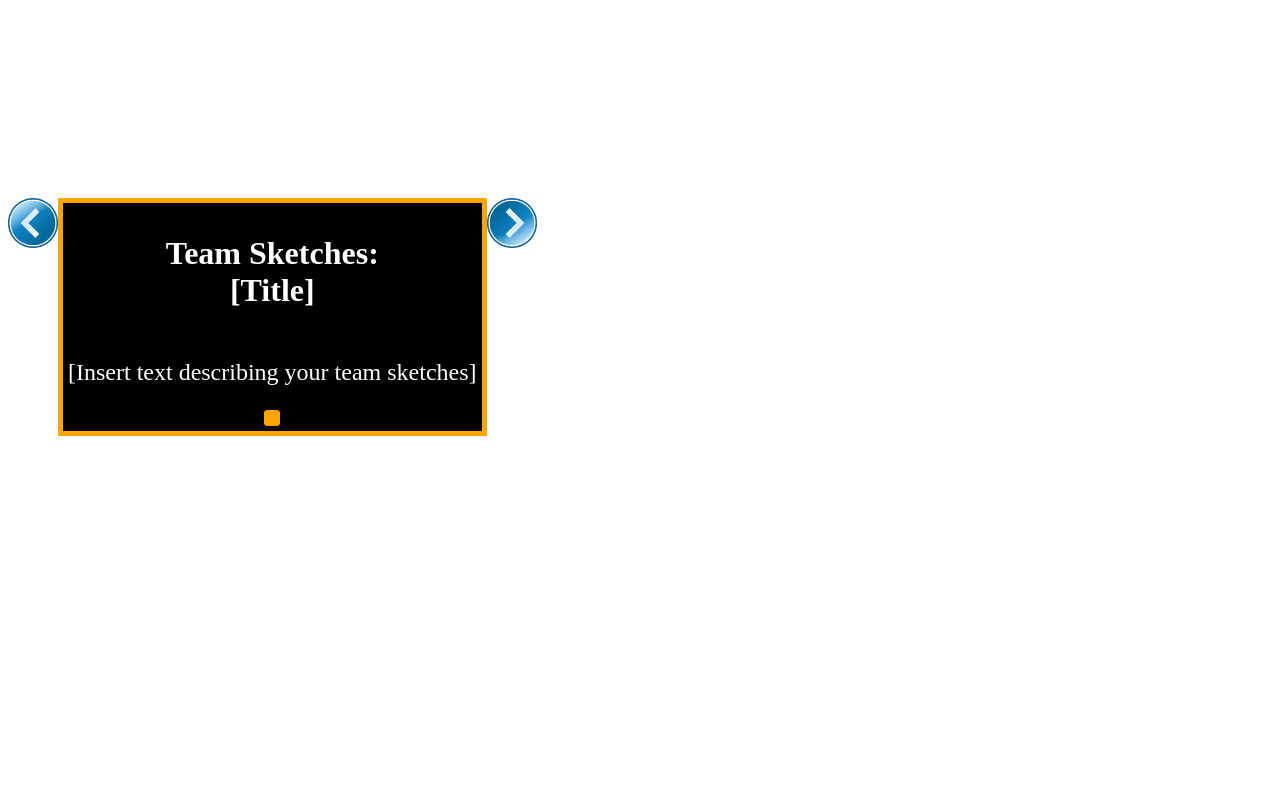
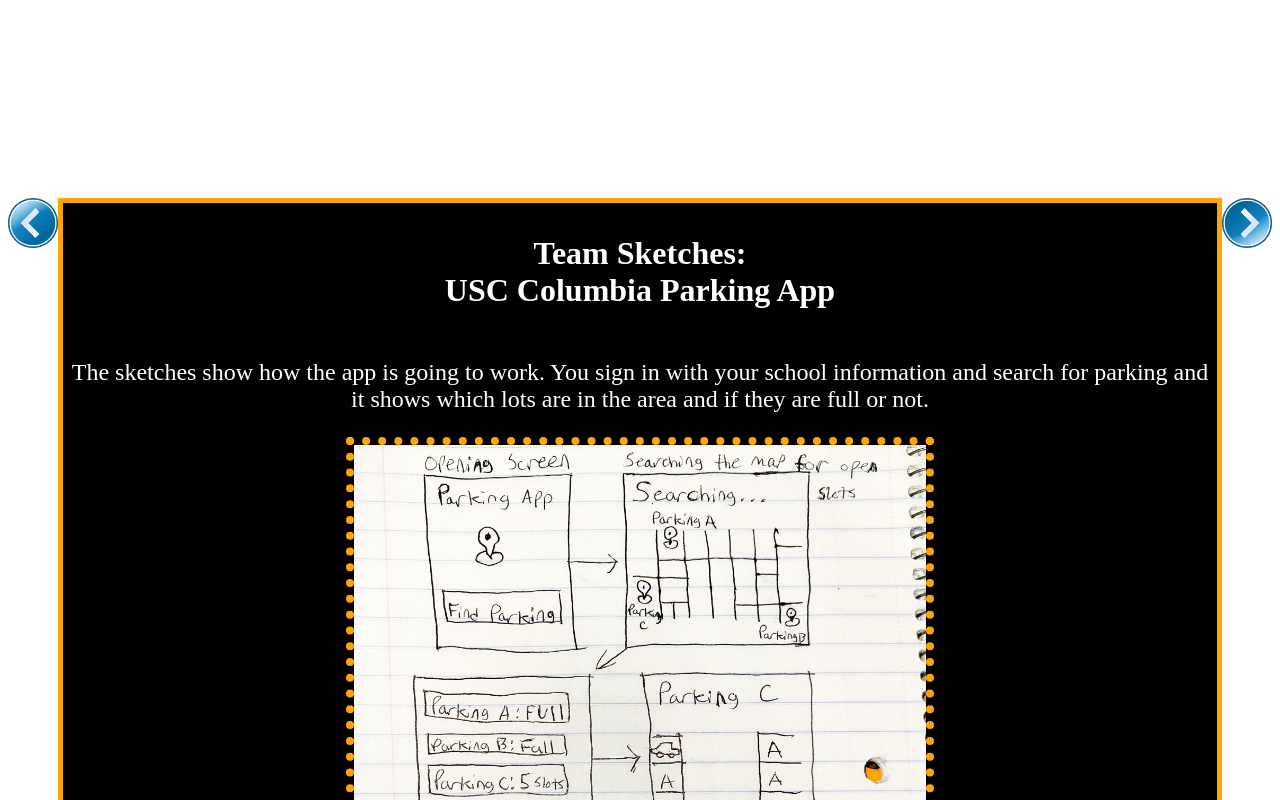
Before and after one commit to BoredomExists/BoredomExists.github.io, a plain HTML site: page index.html in a window 1280 px wide. Both pictures are taken after a click on the element 33 px from the left and 225 px from the top of the page. Shown: the top 800 px of the page. Drawn offline with nearby package versions, Linux system fonts and the light colour scheme.

Commit message:
Added Files
Added AllSketches.pdf
Added MySketch.jpg
Edited CSS for jpg

```diff
--- a/index.html
+++ b/index.html
@@ -44,9 +44,10 @@
 
         <!--Sketching Assignment-->
               <section class="assign-sketch hidden" id="assign-sketch">
-                <a href=""><h2>Team Sketches:<br>[Title]</h2></a>
-                <p>[Insert text describing your team sketches]</p>
-                <img src="">
+                <a href="files/AllSketches.pdf"><h2>Team Sketches:<br>USC Columbia Parking App</h2></a>
+                <p>The sketches show how the app is going to work. You sign in with your school information and search for parking
+                  and it shows which lots are in the area and if they are full or not.</p>
+                <img src="images/my-sketch.jpg">
               </section>
         <div class="rightButton" id="rightButton"><img src="images/rightbutton.png"></div>
         </section>
--- a/stylesheets/stylesheet.css
+++ b/stylesheets/stylesheet.css
@@ -20,6 +20,7 @@
 p {
     color: white;
     font-size: 1.5em;
+    text-align: center;
 }
 
 a {
@@ -45,10 +46,6 @@
     padding: 5px;
 }
 
-.assign-problem p {
-    text-align: center;
-}
-
 .assign-problem img {
     width: 75%;
     border: dotted red 8px;
@@ -61,10 +58,6 @@
     background-color: black;
     border: solid blue 5px;
     padding: 5px;
-}
-
-.assign-diagram p{
-    text-align: center;
 }
 
 .assign-diagram img {
@@ -86,9 +79,6 @@
     padding: 5px;
 }
 
-.assign-persona p {
-    text-align: center;
-}
 .assign-persona img {
     height: 80%;
     width: 75%;
@@ -128,10 +118,7 @@
 
 .assign-sketch img {
     border: dotted orange 8px;
-}
-
-.assign-sketch p {
-    text-align: center;
+    width: 50%;
 }
 
 .assign-sketch a:hover {
```
Also changed, not shown: images/my-sketch.jpg (added), 1 other file.
